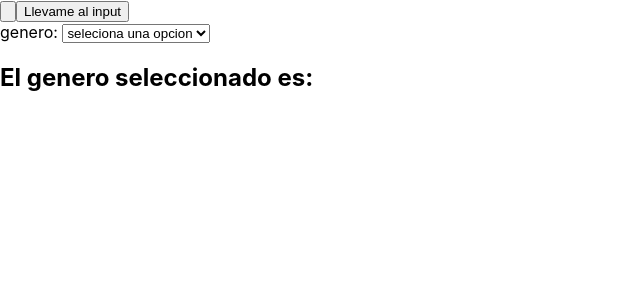
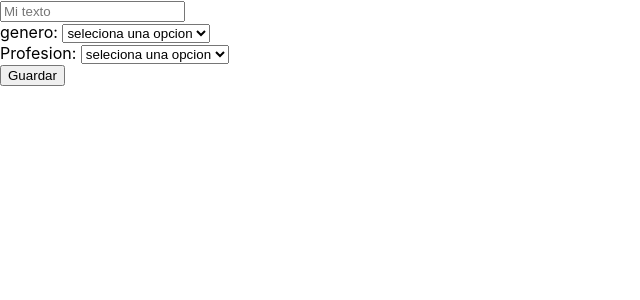
Before and after one commit to warderer/master-en-code, a React (Create React App) app in the folder clases/16.React/06.hooks/: page / in a window 1280 px wide. Shown: the top 300 px of the page, without its empty margins (0-640 px from the left). Built offline with nearby package versions, Linux system fonts and the light colour scheme.

Commit message:
hooks/MyOtherSelect bad example - state management

```diff
--- a/clases/16.React/06.hooks/src/hook/Input.js
+++ b/clases/16.React/06.hooks/src/hook/Input.js
@@ -1,27 +1,31 @@
-/* eslint-disable no-unused-vars */
 /* eslint-disable react/prop-types */
-import React, { useState, useRef, forwardRef, useImperativeHandle} from 'react'
-
-function Input () {
-    // usa useRef cuando quiera acceder/manipular al DOM de los elementos
-    // es similar a document.querySelector()
-    const myInput = useRef();
-    const mySelect = useRef();
-
+import React, { useState, useRef, forwardRef, useImperativeHandle } from 'react';
+function MyOtherSelect ({ title, options ,value, setValue}){
+    return (
+        <div>
+            <label>{title}</label>
+            <select
+                name=""
+                value={value} id=""
+                onChange={event => setValue(event.target.value) }>
+                <option value="">seleciona una opcion</option>
+                {options.map(opt => <option value={opt} key={opt}>{opt}</option>)}
+            </select>
+        </div>
+    )
+}
 // eslint-disable-next-line react/display-name
 const MySelect = forwardRef((props, ref) =>{
-        //El objetivo de usar forwardRef es hacer componentes REUSABLES
+        // REUSABILIDAD
          //forwardingReferences ---> referencias que se pasan de un lado a otro
         //esto solo funciona con componentes nuestro
         const [value, setValue] = useState('');
-
         useImperativeHandle(ref, ()=>({
-            //Esto sirve para poder capturar eventos que el hijo quiera enviar al padre
-            getValue(){
+            // Esto sirve para poder capturar eventos   que el hijo quier enviar al padre
+            getValue() {
                 return value;
             }
         }))
-
         return (
             <div>
                 <label>{props.title}</label>
@@ -34,24 +38,35 @@ function Input () {
             </div>
         )
 })
-
-    const onFocus = () => {
-        //document no EXISTE en React, por que hace referencia al DOM y no al Virtual DOM
-        //document.getElementById('myInput')
-        console.log(myInput.current);
-        myInput.current.focus();
-        console.log(myInput.current.getAttribute('type'));
-        console.log("MySelect Current:",mySelect.current);
+function Input (){
+    // usa useRef cuando quiera acceder/manipular al DOM de los elementos
+    // es similar a document.querySelector()
+    const myInput = useRef();
+    const mySelect = useRef();
+    const [select, setSelect] = useState('')
+    // const onFocus = () =>{
+    //     //document.getElementById('myInput').focus() //DOM
+    //     //console.log(myInput.current)
+    //     myInput.current.focus()
+    //     //console.log(myInput.current.getAttribute('type'))
+    //     console.log(mySelect.current.getValue())
+    // }
+    const onSave = () => {
+        console.log(mySelect.current.getValue())
+        console.log(select)
     }
-
-    return (
+    return(
     <div>
-            <input type="button" name="" id="myinput" placeholder="Mi texto" ref={myInput}/>
-            <button onClick={onFocus}>Llevame al input</button>
+        <input type="text" name="" id="myinput" placeholder="Mi texto" ref={myInput}/>
         <MySelect title="genero: " options={["H","M"]} ref={mySelect} />
-    <h2>El genero seleccionado es: {}</h2>
+        <MyOtherSelect
+            title="Profesion: "
+            options={['Estudiante', 'Trabajador']}
+            setValue={setSelect}
+            value={select}
+        />
+        <button onClick={onSave}>Guardar</button>
     </div>
     )
 }
-
 export default Input;
```
Lines whose indentation alone changed are shown as unchanged.
